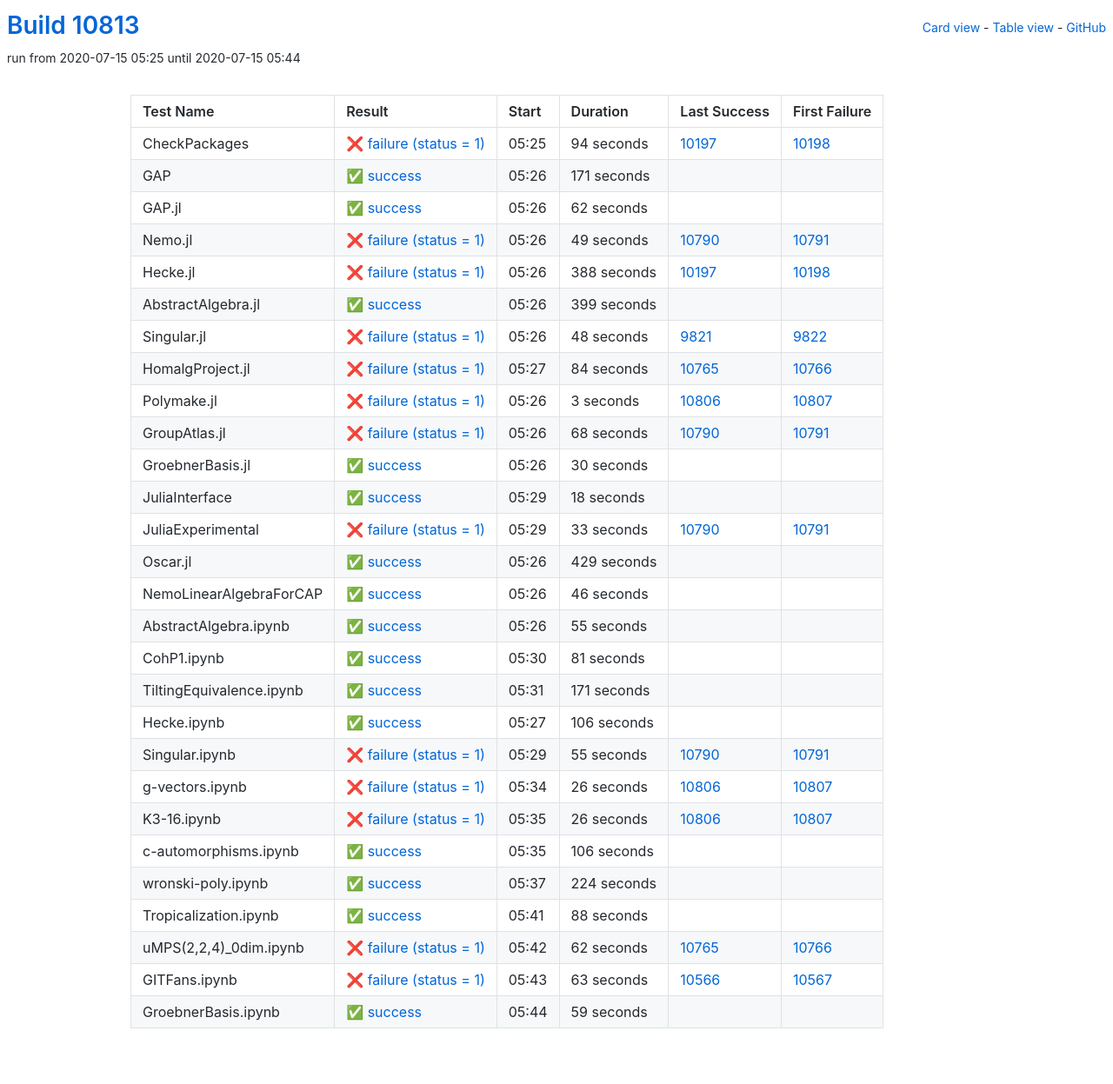
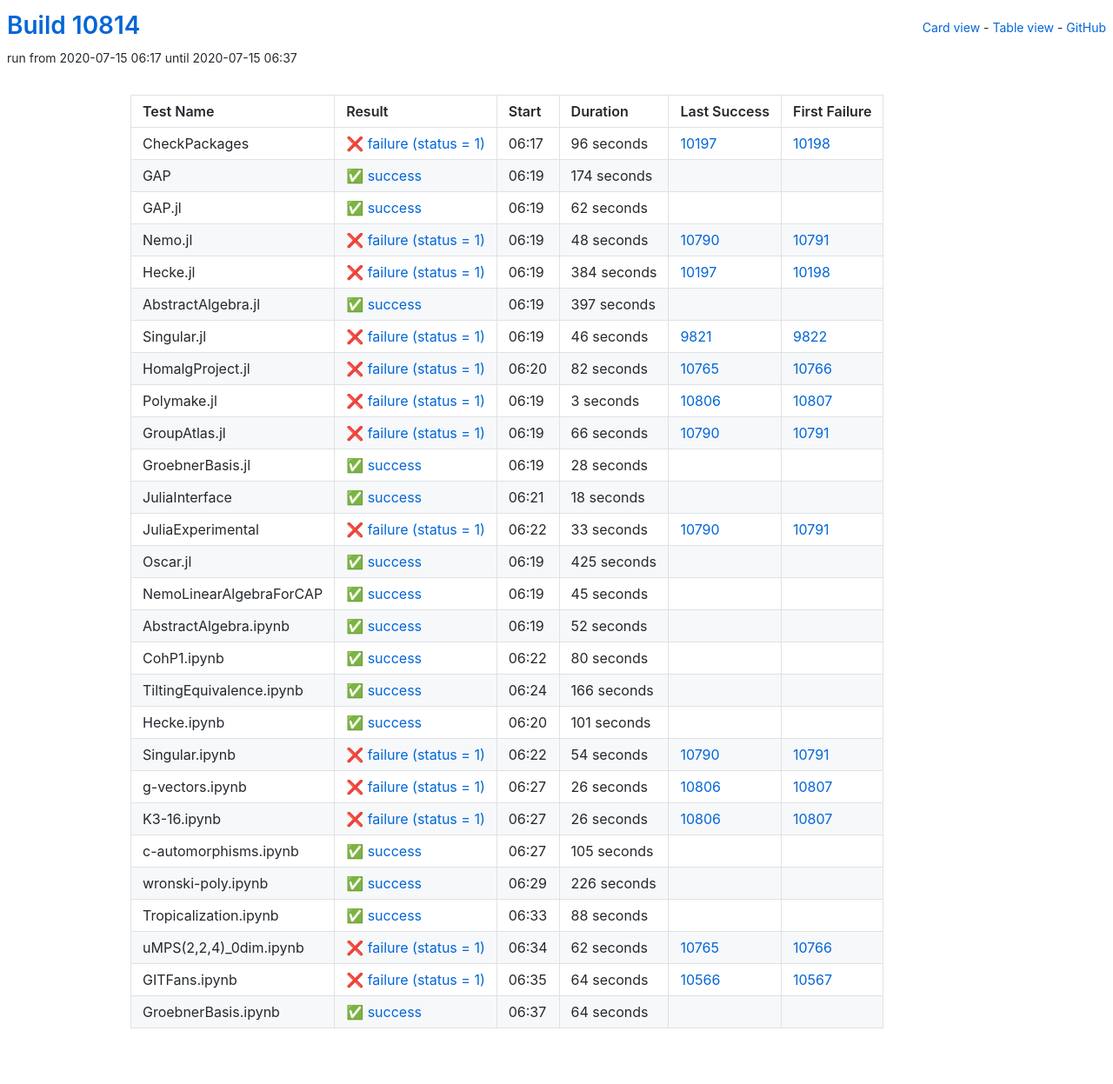
Before and after one commit to oscar-system/oscar-ci-status, a Jekyll site: the page built from table.html, in a window 1280 px wide. Shown: the whole page at 87% size. Built offline with Jekyll 4.4.1, drawn with Linux system fonts in a browser that asks for light colours.

Commit message:
Build #10814

```diff
--- a/_data/ci.yml
+++ b/_data/ci.yml
@@ -1,6 +1,6 @@
 ---
-build: 10813
-build_url: https://oscarci.mathematik.uni-kl.de/job/oscar/10813/
+build: 10814
+build_url: https://oscarci.mathematik.uni-kl.de/job/oscar/10814/
 job: oscar
 organization: oscar-system
 repo: oscar-ci-status
@@ -8,32 +8,32 @@
 tests:
 - name: CheckPackages
   id: checkpackages
-  log: https://oscarci.mathematik.uni-kl.de/job/oscar/10813/artifact/logs/build-10813/CheckPackages.log
-  start: 2020-07-15 05:25
+  log: https://oscarci.mathematik.uni-kl.de/job/oscar/10814/artifact/logs/build-10814/CheckPackages.log
+  start: 2020-07-15 06:17
   success: false
   exitcode: 1
   status: failure
-  duration: 94
+  duration: 96
   last_success: 10197
   last_success_url: https://oscarci.mathematik.uni-kl.de/job/oscar/10197/
   first_failure: 10198
   first_failure_url: https://oscarci.mathematik.uni-kl.de/job/oscar/10198/
 - name: GAP
   id: gap
-  log: https://oscarci.mathematik.uni-kl.de/job/oscar/10813/artifact/logs/build-10813/GAP.log
-  start: 2020-07-15 05:26
+  log: https://oscarci.mathematik.uni-kl.de/job/oscar/10814/artifact/logs/build-10814/GAP.log
+  start: 2020-07-15 06:19
   success: true
   exitcode: 0
   status: success
-  duration: 171
+  duration: 174
   last_success: false
   last_success_url:
   first_failure: false
   first_failure_url:
 - name: GAP.jl
   id: gap-jl
-  log: https://oscarci.mathematik.uni-kl.de/job/oscar/10813/artifact/logs/build-10813/GAP.jl.log
-  start: 2020-07-15 05:26
+  log: https://oscarci.mathematik.uni-kl.de/job/oscar/10814/artifact/logs/build-10814/GAP.jl.log
+  start: 2020-07-15 06:19
   success: true
   exitcode: 0
   status: success
@@ -44,68 +44,68 @@
   first_failure_url:
 - name: Nemo.jl
   id: nemo-jl
-  log: https://oscarci.mathematik.uni-kl.de/job/oscar/10813/artifact/logs/build-10813/Nemo.jl.log
-  start: 2020-07-15 05:26
+  log: https://oscarci.mathematik.uni-kl.de/job/oscar/10814/artifact/logs/build-10814/Nemo.jl.log
+  start: 2020-07-15 06:19
   success: false
   exitcode: 1
   status: failure
-  duration: 49
+  duration: 48
   last_success: 10790
   last_success_url: https://oscarci.mathematik.uni-kl.de/job/oscar/10790/
   first_failure: 10791
   first_failure_url: https://oscarci.mathematik.uni-kl.de/job/oscar/10791/
 - name: Hecke.jl
   id: hecke-jl
-  log: https://oscarci.mathematik.uni-kl.de/job/oscar/10813/artifact/logs/build-10813/Hecke.jl.log
-  start: 2020-07-15 05:26
+  log: https://oscarci.mathematik.uni-kl.de/job/oscar/10814/artifact/logs/build-10814/Hecke.jl.log
+  start: 2020-07-15 06:19
   success: false
   exitcode: 1
   status: failure
-  duration: 388
+  duration: 384
   last_success: 10197
   last_success_url: https://oscarci.mathematik.uni-kl.de/job/oscar/10197/
   first_failure: 10198
   first_failure_url: https://oscarci.mathematik.uni-kl.de/job/oscar/10198/
 - name: AbstractAlgebra.jl
   id: abstractalgebra-jl
-  log: https://oscarci.mathematik.uni-kl.de/job/oscar/10813/artifact/logs/build-10813/AbstractAlgebra.jl.log
-  start: 2020-07-15 05:26
+  log: https://oscarci.mathematik.uni-kl.de/job/oscar/10814/artifact/logs/build-10814/AbstractAlgebra.jl.log
+  start: 2020-07-15 06:19
   success: true
   exitcode: 0
   status: success
-  duration: 399
+  duration: 397
   last_success: false
   last_success_url:
   first_failure: false
   first_failure_url:
 - name: Singular.jl
   id: singular-jl
-  log: https://oscarci.mathematik.uni-kl.de/job/oscar/10813/artifact/logs/build-10813/Singular.jl.log
-  start: 2020-07-15 05:26
+  log: https://oscarci.mathematik.uni-kl.de/job/oscar/10814/artifact/logs/build-10814/Singular.jl.log
+  start: 2020-07-15 06:19
   success: false
   exitcode: 1
   status: failure
-  duration: 48
+  duration: 46
   last_success: 9821
   last_success_url: https://oscarci.mathematik.uni-kl.de/job/oscar/9821/
   first_failure: 9822
   first_failure_url: https://oscarci.mathematik.uni-kl.de/job/oscar/9822/
 - name: HomalgProject.jl
   id: homalgproject-jl
-  log: https://oscarci.mathematik.uni-kl.de/job/oscar/10813/artifact/logs/build-10813/HomalgProject.jl.log
-  start: 2020-07-15 05:27
+  log: https://oscarci.mathematik.uni-kl.de/job/oscar/10814/artifact/logs/build-10814/HomalgProject.jl.log
+  start: 2020-07-15 06:20
   success: false
   exitcode: 1
   status: failure
-  duration: 84
+  duration: 82
   last_success: 10765
   last_success_url: https://oscarci.mathematik.uni-kl.de/job/oscar/10765/
   first_failure: 10766
   first_failure_url: https://oscarci.mathematik.uni-kl.de/job/oscar/10766/
 - name: Polymake.jl
   id: polymake-jl
-  log: https://oscarci.mathematik.uni-kl.de/job/oscar/10813/artifact/logs/build-10813/Polymake.jl.log
-  start: 2020-07-15 05:26
+  log: https://oscarci.mathematik.uni-kl.de/job/oscar/10814/artifact/logs/build-10814/Polymake.jl.log
+  start: 2020-07-15 06:19
   success: false
   exitcode: 1
   status: failure
@@ -116,32 +116,32 @@
   first_failure_url: https://oscarci.mathematik.uni-kl.de/job/oscar/10807/
 - name: GroupAtlas.jl
   id: groupatlas-jl
-  log: https://oscarci.mathematik.uni-kl.de/job/oscar/10813/artifact/logs/build-10813/GroupAtlas.jl.log
-  start: 2020-07-15 05:26
+  log: https://oscarci.mathematik.uni-kl.de/job/oscar/10814/artifact/logs/build-10814/GroupAtlas.jl.log
+  start: 2020-07-15 06:19
   success: false
   exitcode: 1
   status: failure
-  duration: 68
+  duration: 66
   last_success: 10790
   last_success_url: https://oscarci.mathematik.uni-kl.de/job/oscar/10790/
   first_failure: 10791
   first_failure_url: https://oscarci.mathematik.uni-kl.de/job/oscar/10791/
 - name: GroebnerBasis.jl
   id: groebnerbasis-jl
-  log: https://oscarci.mathematik.uni-kl.de/job/oscar/10813/artifact/logs/build-10813/GroebnerBasis.jl.log
-  start: 2020-07-15 05:26
+  log: https://oscarci.mathematik.uni-kl.de/job/oscar/10814/artifact/logs/build-10814/GroebnerBasis.jl.log
+  start: 2020-07-15 06:19
   success: true
   exitcode: 0
   status: success
-  duration: 30
+  duration: 28
   last_success: false
   last_success_url:
   first_failure: false
   first_failure_url:
 - name: JuliaInterface
   id: juliainterface
-  log: https://oscarci.mathematik.uni-kl.de/job/oscar/10813/artifact/logs/build-10813/JuliaInterface.log
-  start: 2020-07-15 05:29
+  log: https://oscarci.mathematik.uni-kl.de/job/oscar/10814/artifact/logs/build-10814/JuliaInterface.log
+  start: 2020-07-15 06:21
   success: true
   exitcode: 0
   status: success
@@ -152,8 +152,8 @@
   first_failure_url:
 - name: JuliaExperimental
   id: juliaexperimental
-  log: https://oscarci.mathematik.uni-kl.de/job/oscar/10813/artifact/logs/build-10813/JuliaExperimental.log
-  start: 2020-07-15 05:29
+  log: https://oscarci.mathematik.uni-kl.de/job/oscar/10814/artifact/logs/build-10814/JuliaExperimental.log
+  start: 2020-07-15 06:22
   success: false
   exitcode: 1
   status: failure
@@ -164,92 +164,92 @@
   first_failure_url: https://oscarci.mathematik.uni-kl.de/job/oscar/10791/
 - name: Oscar.jl
   id: oscar-jl
-  log: https://oscarci.mathematik.uni-kl.de/job/oscar/10813/artifact/logs/build-10813/Oscar.jl.log
-  start: 2020-07-15 05:26
+  log: https://oscarci.mathematik.uni-kl.de/job/oscar/10814/artifact/logs/build-10814/Oscar.jl.log
+  start: 2020-07-15 06:19
   success: true
   exitcode: 0
   status: success
-  duration: 429
+  duration: 425
   last_success: false
   last_success_url:
   first_failure: false
   first_failure_url:
 - name: NemoLinearAlgebraForCAP
   id: nemolinearalgebraforcap
-  log: https://oscarci.mathematik.uni-kl.de/job/oscar/10813/artifact/logs/build-10813/NemoLinearAlgebraForCAP.log
-  start: 2020-07-15 05:26
+  log: https://oscarci.mathematik.uni-kl.de/job/oscar/10814/artifact/logs/build-10814/NemoLinearAlgebraForCAP.log
+  start: 2020-07-15 06:19
   success: true
   exitcode: 0
   status: success
-  duration: 46
+  duration: 45
   last_success: false
   last_success_url:
   first_failure: false
   first_failure_url:
 - name: AbstractAlgebra.ipynb
   id: abstractalgebra-ipynb
-  log: https://oscarci.mathematik.uni-kl.de/job/oscar/10813/artifact/logs/build-10813/AbstractAlgebra.ipynb.log
-  start: 2020-07-15 05:26
+  log: https://oscarci.mathematik.uni-kl.de/job/oscar/10814/artifact/logs/build-10814/AbstractAlgebra.ipynb.log
+  start: 2020-07-15 06:19
   success: true
   exitcode: 0
   status: success
-  duration: 55
+  duration: 52
   last_success: false
   last_success_url:
   first_failure: false
   first_failure_url:
 - name: CohP1.ipynb
   id: cohp1-ipynb
-  log: https://oscarci.mathematik.uni-kl.de/job/oscar/10813/artifact/logs/build-10813/CohP1.ipynb.log
-  start: 2020-07-15 05:30
+  log: https://oscarci.mathematik.uni-kl.de/job/oscar/10814/artifact/logs/build-10814/CohP1.ipynb.log
+  start: 2020-07-15 06:22
   success: true
   exitcode: 0
   status: success
-  duration: 81
+  duration: 80
   last_success: false
   last_success_url:
   first_failure: false
   first_failure_url:
 - name: TiltingEquivalence.ipynb
   id: tiltingequivalence-ipynb
-  log: https://oscarci.mathematik.uni-kl.de/job/oscar/10813/artifact/logs/build-10813/TiltingEquivalence.ipynb.log
-  start: 2020-07-15 05:31
+  log: https://oscarci.mathematik.uni-kl.de/job/oscar/10814/artifact/logs/build-10814/TiltingEquivalence.ipynb.log
+  start: 2020-07-15 06:24
   success: true
   exitcode: 0
   status: success
-  duration: 171
+  duration: 166
   last_success: false
   last_success_url:
   first_failure: false
   first_failure_url:
 - name: Hecke.ipynb
   id: hecke-ipynb
-  log: https://oscarci.mathematik.uni-kl.de/job/oscar/10813/artifact/logs/build-10813/Hecke.ipynb.log
-  start: 2020-07-15 05:27
+  log: https://oscarci.mathematik.uni-kl.de/job/oscar/10814/artifact/logs/build-10814/Hecke.ipynb.log
+  start: 2020-07-15 06:20
   success: true
   exitcode: 0
   status: success
-  duration: 106
+  duration: 101
   last_success: false
   last_success_url:
   first_failure: false
   first_failure_url:
 - name: Singular.ipynb
   id: singular-ipynb
-  log: https://oscarci.mathematik.uni-kl.de/job/oscar/10813/artifact/logs/build-10813/Singular.ipynb.log
-  start: 2020-07-15 05:29
+  log: https://oscarci.mathematik.uni-kl.de/job/oscar/10814/artifact/logs/build-10814/Singular.ipynb.log
+  start: 2020-07-15 06:22
   success: false
   exitcode: 1
   status: failure
-  duration: 55
+  duration: 54
   last_success: 10790
   last_success_url: https://oscarci.mathematik.uni-kl.de/job/oscar/10790/
   first_failure: 10791
   first_failure_url: https://oscarci.mathematik.uni-kl.de/job/oscar/10791/
 - name: g-vectors.ipynb
   id: g-vectors-ipynb
-  log: https://oscarci.mathematik.uni-kl.de/job/oscar/10813/artifact/logs/build-10813/g-vectors.ipynb.log
-  start: 2020-07-15 05:34
+  log: https://oscarci.mathematik.uni-kl.de/job/oscar/10814/artifact/logs/build-10814/g-vectors.ipynb.log
+  start: 2020-07-15 06:27
   success: false
   exitcode: 1
   status: failure
@@ -260,8 +260,8 @@
   first_failure_url: https://oscarci.mathematik.uni-kl.de/job/oscar/10807/
 - name: K3-16.ipynb
   id: k3-16-ipynb
-  log: https://oscarci.mathematik.uni-kl.de/job/oscar/10813/artifact/logs/build-10813/K3-16.ipynb.log
-  start: 2020-07-15 05:35
+  log: https://oscarci.mathematik.uni-kl.de/job/oscar/10814/artifact/logs/build-10814/K3-16.ipynb.log
+  start: 2020-07-15 06:27
   success: false
   exitcode: 1
   status: failure
@@ -272,32 +272,32 @@
   first_failure_url: https://oscarci.mathematik.uni-kl.de/job/oscar/10807/
 - name: c-automorphisms.ipynb
   id: c-automorphisms-ipynb
-  log: https://oscarci.mathematik.uni-kl.de/job/oscar/10813/artifact/logs/build-10813/c-automorphisms.ipynb.log
-  start: 2020-07-15 05:35
+  log: https://oscarci.mathematik.uni-kl.de/job/oscar/10814/artifact/logs/build-10814/c-automorphisms.ipynb.log
+  start: 2020-07-15 06:27
   success: true
   exitcode: 0
   status: success
-  duration: 106
+  duration: 105
   last_success: false
   last_success_url:
   first_failure: false
   first_failure_url:
 - name: wronski-poly.ipynb
   id: wronski-poly-ipynb
-  log: https://oscarci.mathematik.uni-kl.de/job/oscar/10813/artifact/logs/build-10813/wronski-poly.ipynb.log
-  start: 2020-07-15 05:37
+  log: https://oscarci.mathematik.uni-kl.de/job/oscar/10814/artifact/logs/build-10814/wronski-poly.ipynb.log
+  start: 2020-07-15 06:29
   success: true
   exitcode: 0
   status: success
-  duration: 224
+  duration: 226
   last_success: false
   last_success_url:
   first_failure: false
   first_failure_url:
 - name: Tropicalization.ipynb
   id: tropicalization-ipynb
-  log: https://oscarci.mathematik.uni-kl.de/job/oscar/10813/artifact/logs/build-10813/Tropicalization.ipynb.log
-  start: 2020-07-15 05:41
+  log: https://oscarci.mathematik.uni-kl.de/job/oscar/10814/artifact/logs/build-10814/Tropicalization.ipynb.log
+  start: 2020-07-15 06:33
   success: true
   exitcode: 0
   status: success
@@ -308,8 +308,8 @@
   first_failure_url:
 - name: uMPS(2,2,4)_0dim.ipynb
   id: umps-2-2-4-0dim-ipynb
-  log: https://oscarci.mathematik.uni-kl.de/job/oscar/10813/artifact/logs/build-10813/uMPS-2-2-4-_0dim.ipynb.log
-  start: 2020-07-15 05:42
+  log: https://oscarci.mathematik.uni-kl.de/job/oscar/10814/artifact/logs/build-10814/uMPS-2-2-4-_0dim.ipynb.log
+  start: 2020-07-15 06:34
   success: false
   exitcode: 1
   status: failure
@@ -320,24 +320,24 @@
   first_failure_url: https://oscarci.mathematik.uni-kl.de/job/oscar/10766/
 - name: GITFans.ipynb
   id: gitfans-ipynb
-  log: https://oscarci.mathematik.uni-kl.de/job/oscar/10813/artifact/logs/build-10813/GITFans.ipynb.log
-  start: 2020-07-15 05:43
+  log: https://oscarci.mathematik.uni-kl.de/job/oscar/10814/artifact/logs/build-10814/GITFans.ipynb.log
+  start: 2020-07-15 06:35
   success: false
   exitcode: 1
   status: failure
-  duration: 63
+  duration: 64
   last_success: 10566
   last_success_url: https://oscarci.mathematik.uni-kl.de/job/oscar/10566/
   first_failure: 10567
   first_failure_url: https://oscarci.mathematik.uni-kl.de/job/oscar/10567/
 - name: GroebnerBasis.ipynb
   id: groebnerbasis-ipynb
-  log: https://oscarci.mathematik.uni-kl.de/job/oscar/10813/artifact/logs/build-10813/GroebnerBasis.ipynb.log
-  start: 2020-07-15 05:44
+  log: https://oscarci.mathematik.uni-kl.de/job/oscar/10814/artifact/logs/build-10814/GroebnerBasis.ipynb.log
+  start: 2020-07-15 06:37
   success: true
   exitcode: 0
   status: success
-  duration: 59
+  duration: 64
   last_success: false
   last_success_url:
   first_failure: false
```
Also changed, not shown: README.md.
